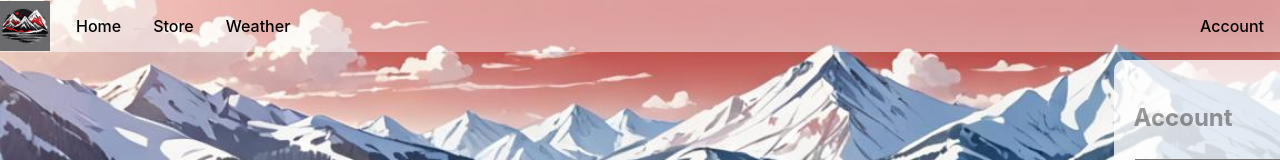
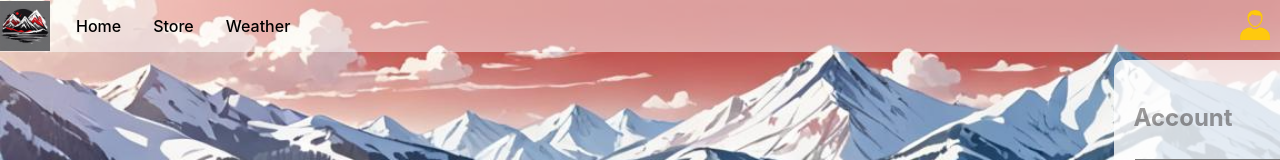
Before and after one commit to Cristoffer85/Flakeville-client, a React (Vite) app in the folder sf-frontend/: page /account in a window 1280 px wide. Shown: the top 160 px of the page. Built offline with nearby package versions, Linux system fonts and the light colour scheme.

Commit message:
Changed "Account"-link in navbar to Logo instead

```diff
--- a/sf-frontend/src/components/Navbar.css
+++ b/sf-frontend/src/components/Navbar.css
@@ -42,3 +42,10 @@
     height: 50px;
     margin-right: 10px;
 }
+
+.navbar li img {
+    margin-top: 5px;
+    margin-right: 5px;
+    height: 40px;
+    width: 40px;
+}
--- a/sf-frontend/src/components/Navbar.jsx
+++ b/sf-frontend/src/components/Navbar.jsx
@@ -3,6 +3,7 @@ import { Link } from 'react-router-dom';
 import Account from './Account';
 import './Navbar.css';
 import logo from '/Logo.jpg';
+import accountLogo from '/ProfileLogoGold.png';
 
 function Navbar({ isLoggedIn, handleLogin, handleLogout, showPopup, setShowPopup }) {
 
@@ -17,7 +18,7 @@ function Navbar({ isLoggedIn, handleLogin, handleLogout, showPopup, setShowPopup
                         <li><Link to="/weather">Weather</Link></li>
                     </div>
                     <div>
-                        <li><a onClick={() => setShowPopup(prev => !prev)}>Account</a></li>
+                        <li><img src={accountLogo} alt="Account" onClick={() => setShowPopup(prev => !prev)} /></li> {}
                     </div>
                 </ul>
             </div>
```
Also changed, not shown: sf-frontend/public/ProfileLogoGold.png (added).
